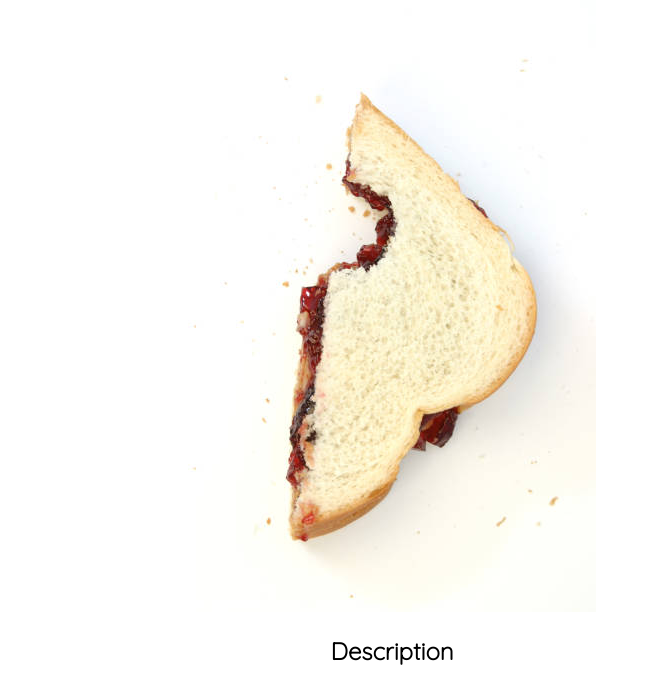
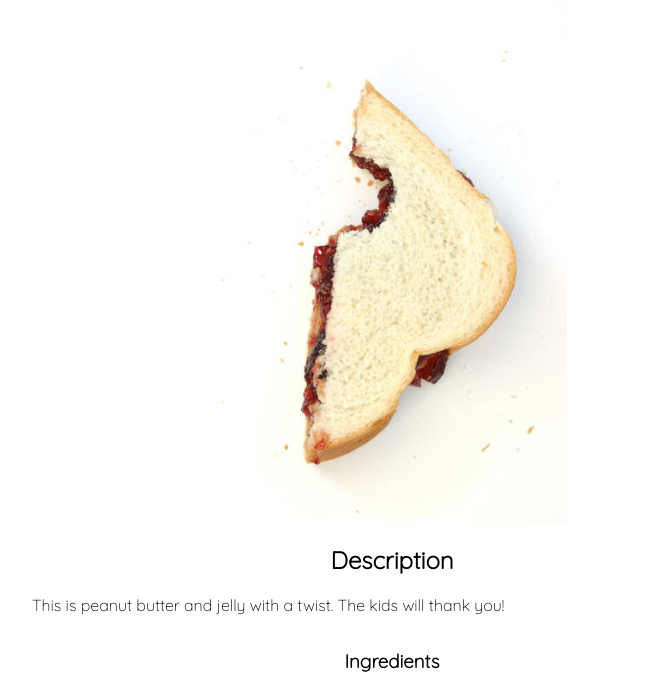
Before and after one commit to kennethlorenz/odin-recipes2, a plain HTML site: page recipes/pbj.html in a window 1280 px wide. Shown: the part 84-767 px from the top of the page, without its empty margins (248-907 px from the left). Drawn offline with Linux system fonts and the light colour scheme.

Commit message:
Add style to recipe page

```diff
--- a/style.css
+++ b/style.css
@@ -47,3 +47,24 @@ body {
   border-radius: 1em;
   box-shadow: 8px 16px 16px hsl(0deg 0% 0% / 0.25);
 }
+
+/* recipe pages */
+
+img {
+  width: 350px;
+}
+.main {
+  display: flex;
+  flex-direction: column;
+  align-items: center;
+}
+
+h2,
+h3 {
+  text-align: center;
+}
+
+.content {
+  width: 720px;
+  text-align: left;
+}
```
